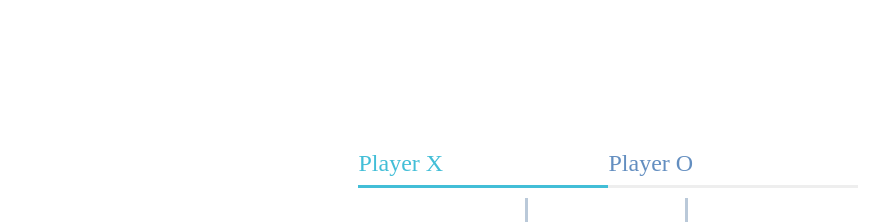
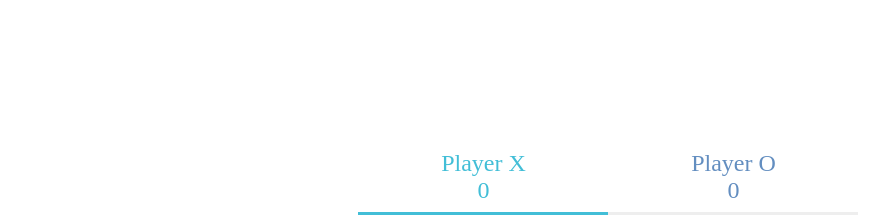
Before and after one commit to rriiaad/Tic-Tac-Toe, a plain HTML site: page docs/index.html in a window 1280 px wide. Shown: the top 222 px of the page, without its empty margins (130-1019 px from the left). Drawn offline with Linux system fonts and the light colour scheme.

Commit message:
scrore update

```diff
--- a/docs/index.html
+++ b/docs/index.html
@@ -22,9 +22,11 @@
           <div class="head">
             <div class="player-X turnX">
               <span>Player X</span>
+              <span class="counterX">0</span>
             </div>
             <div class="player-O">
               <span>Player O</span>
+              <span class="counterO">0</span>
             </div>
           </div>
 
--- a/docs/main.js
+++ b/docs/main.js
@@ -45,6 +45,9 @@ class Game {
         this.board[b] == "X"
       ) {
         this.win = true;
+        document.querySelector(".counterX").innerText = eval(
+          `${1}+${document.querySelector(".counterX").innerText}`
+        );
 
         document
           .querySelector(`.board-tile[data-index='${a}']`)
@@ -55,6 +58,7 @@ class Game {
         document
           .querySelector(`.board-tile[data-index='${c}']`)
           .classList.add("win");
+        return;
       }
       if (
         this.board[a] == "O" &&
@@ -62,6 +66,10 @@ class Game {
         this.board[b] == "O"
       ) {
         this.win = true;
+        document.querySelector(".counterO").innerText = eval(
+          `${1}+${document.querySelector(".counterO").innerText}`
+        );
+
         document
           .querySelector(`.board-tile[data-index='${a}']`)
           .classList.add("win");
@@ -71,6 +79,7 @@ class Game {
         document
           .querySelector(`.board-tile[data-index='${c}']`)
           .classList.add("win");
+        return;
       }
     }
   }
--- a/docs/style.css
+++ b/docs/style.css
@@ -145,3 +145,17 @@ h1 {
 .O {
   color: rgb(241, 53, 216);
 }
+
+.player-O > span {
+  font-family: "cascadia code";
+  display: flex;
+  justify-content: center;
+  align-items: center;
+}
+
+.player-X > span {
+  font-family: "cascadia code";
+  display: flex;
+  justify-content: center;
+  align-items: center;
+}
```
